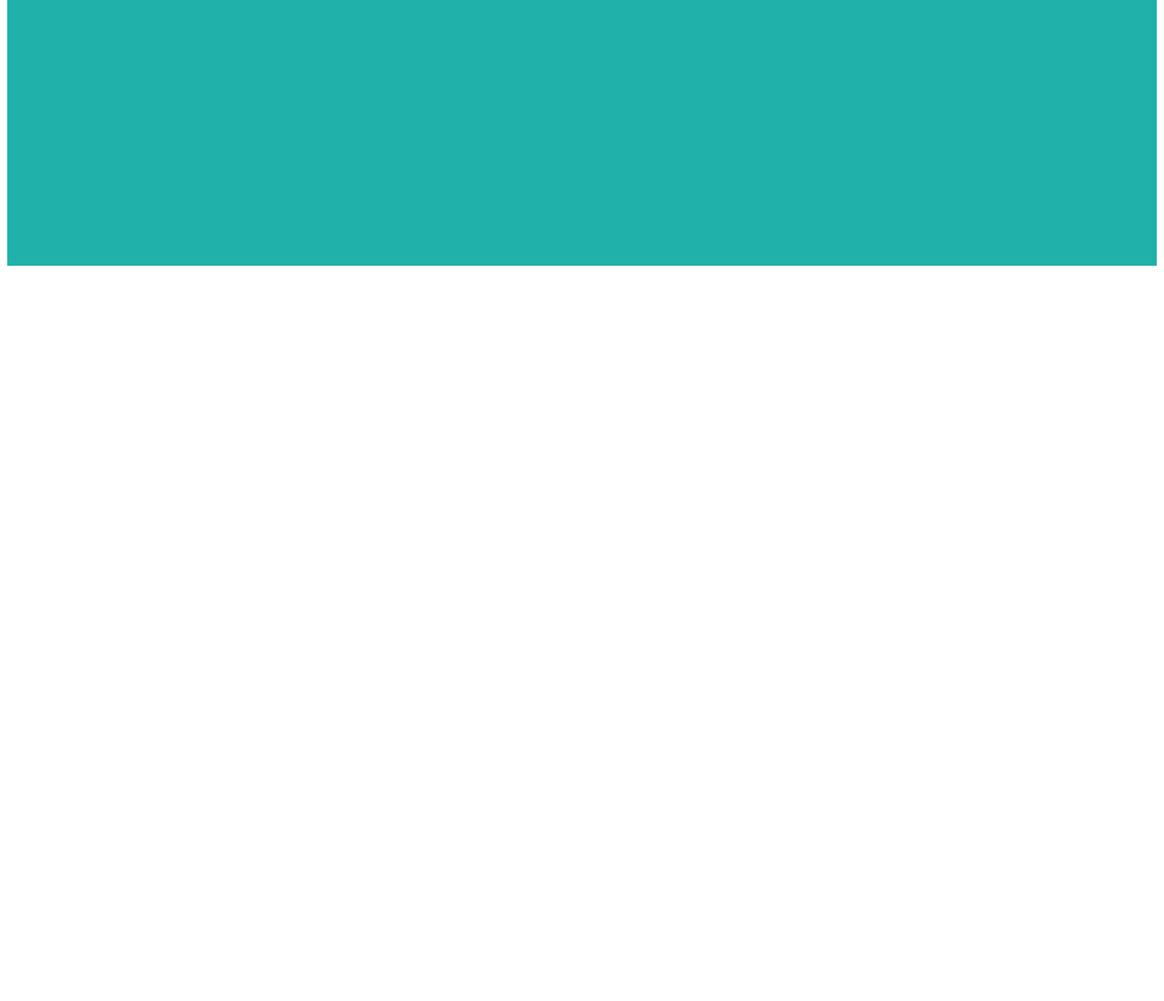
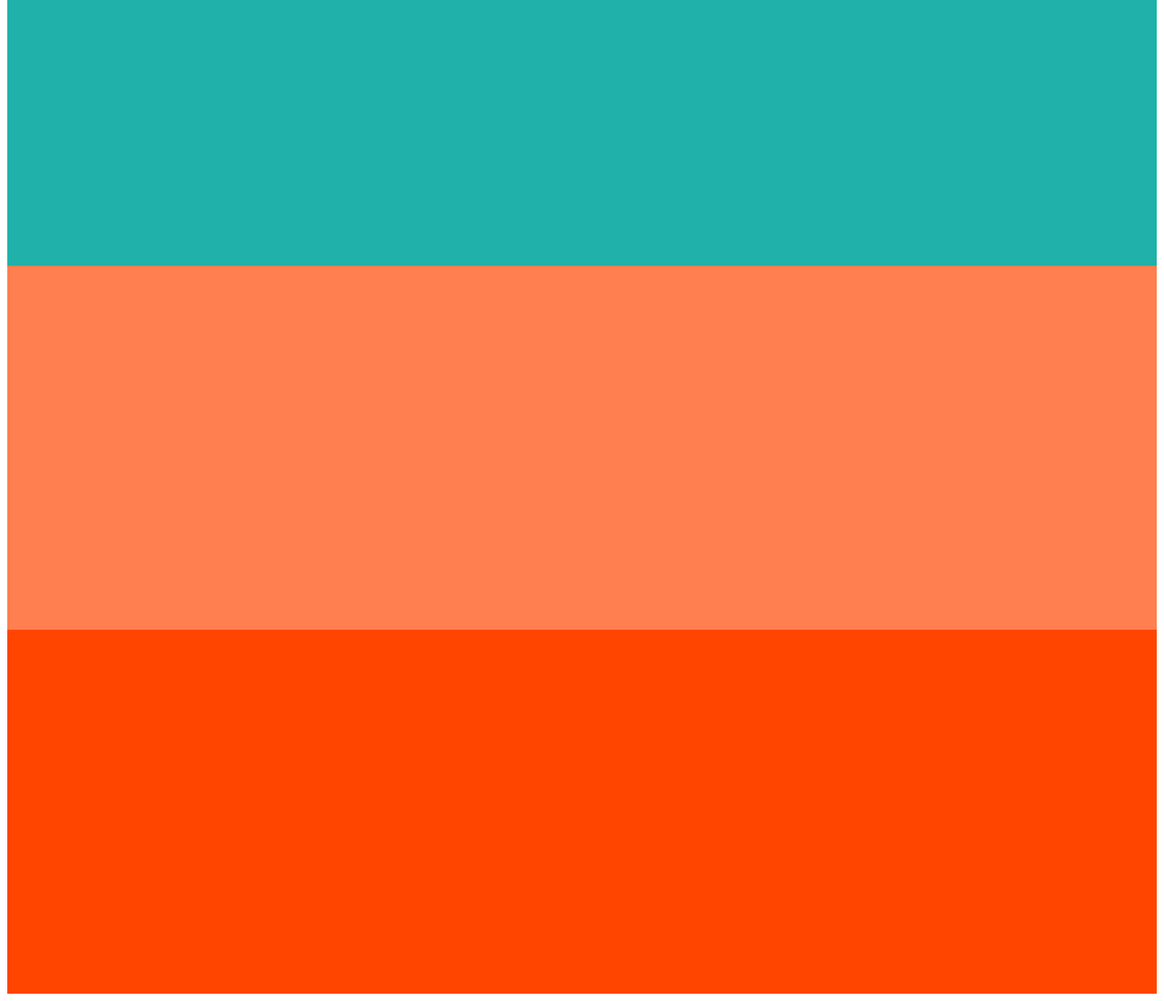
Before and after one commit to De-Slorex1/git-class, a plain HTML site: page index.html in a window 1280 px wide. Shown: the part 1316-2416 px from the top of the page at 91% size. Before the commit the page ends 1616 px from the top, so only its background shows below. Drawn offline with Linux system fonts and the light colour scheme.

Commit message:
second commit

```diff
--- a/index.html
+++ b/index.html
@@ -11,6 +11,8 @@
         <div style="background-color: lightseagreen; width: 100%; height: 400px;"></div>
         <div style="background-color: orange; width: 100%; height: 400px;"></div>
         <div style="background-color: lightseagreen; width: 100%; height: 400px;"></div>
+        <div style="background-color: coral; width: 100%; height: 400px;"></div>
+        <div style="background-color: orangered; width: 100%; height: 400px;"></div>
     </div>
 </body>
 </html>
```
